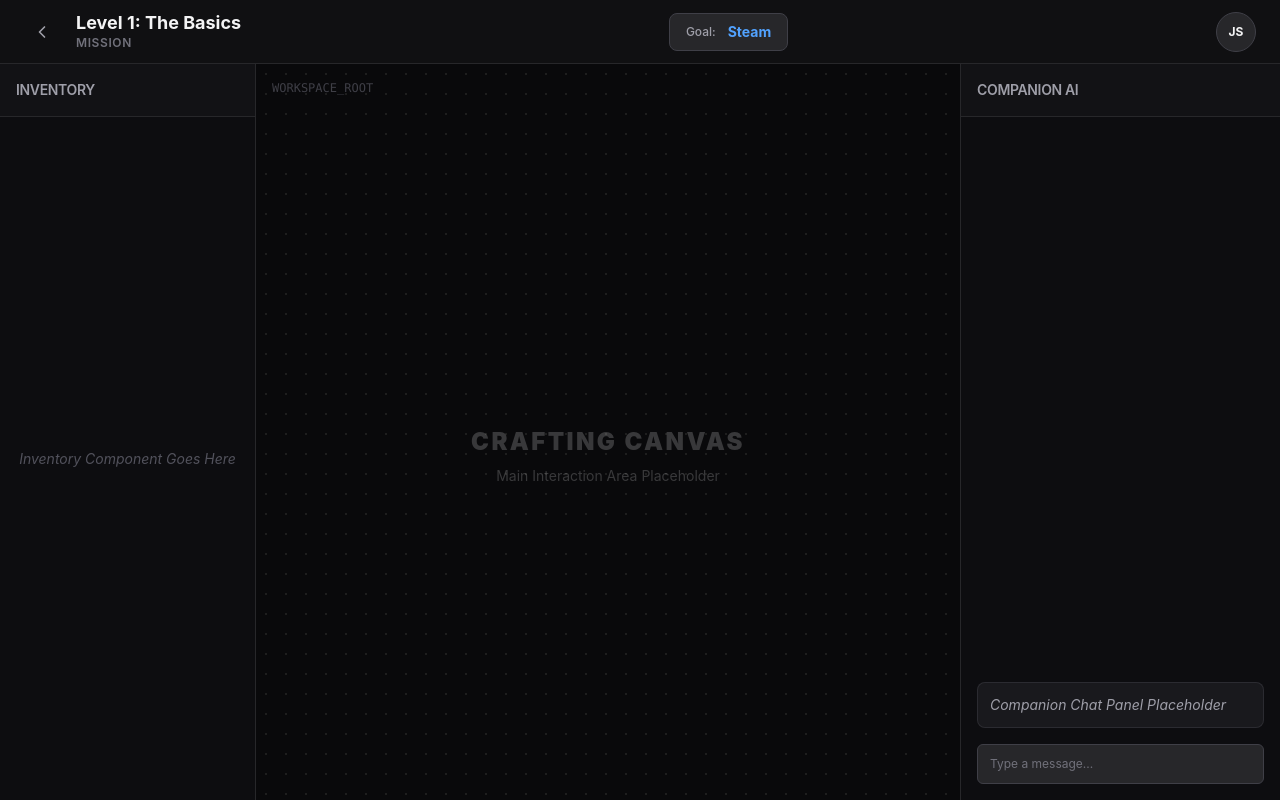
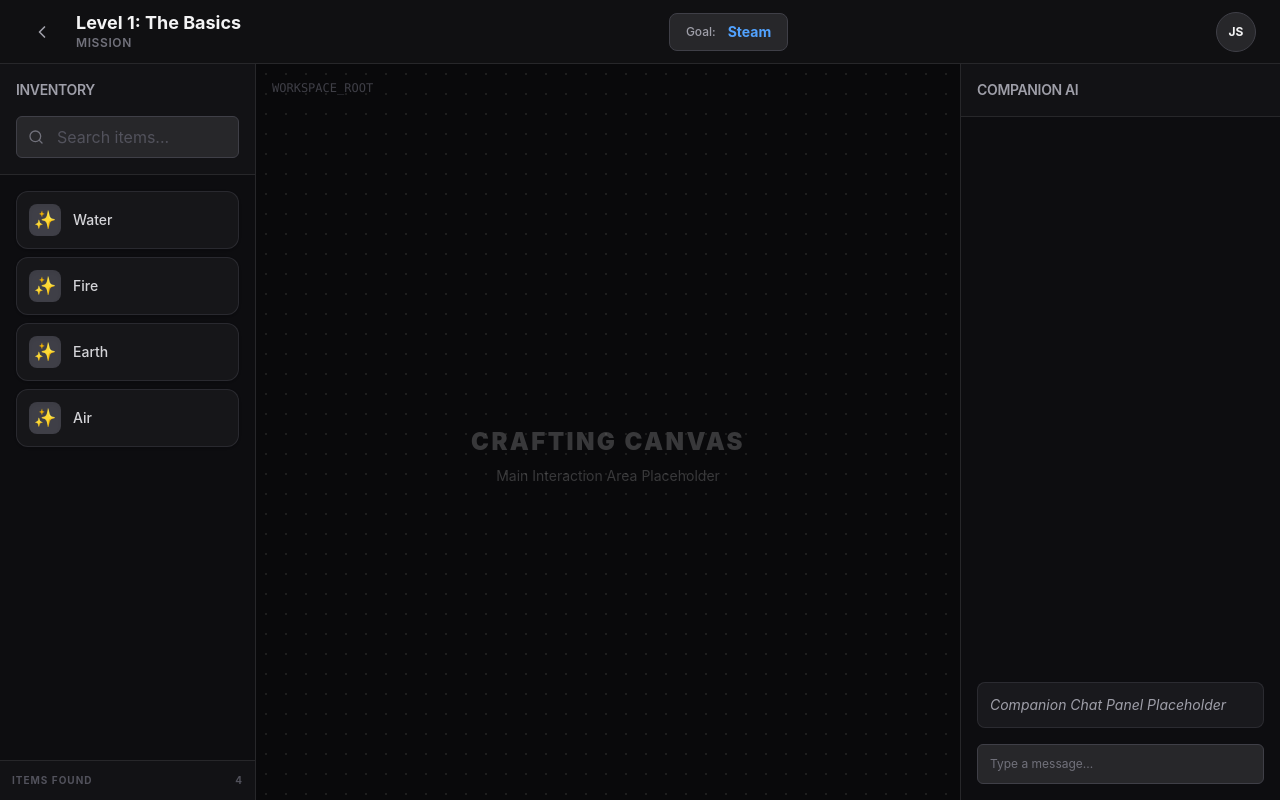
Before and after one commit to octavi26/MDS, a React (Vite) app in the folder src/frontend/: page /game/1 in a window 1280 px wide. Built offline with nearby package versions, Linux system fonts and the light colour scheme.

Commit message:
feat: implement inventory sidebar ui with search placeholder

```diff
--- a/src/frontend/src/features/game/GameScreen.tsx
+++ b/src/frontend/src/features/game/GameScreen.tsx
@@ -2,6 +2,7 @@ import React from 'react';
 import { useParams, useNavigate, Link } from 'react-router-dom';
 import { mockLevels } from '../../data/mockData';
 import { ChevronLeft } from 'lucide-react';
+import InventorySidebar from './InventorySidebar';
 
 const GameScreen: React.FC = () => {
   const { levelId } = useParams<{ levelId: string }>();
@@ -58,14 +59,7 @@ const GameScreen: React.FC = () => {
       {/* Main Content Area */}
       <main className="flex-1 flex overflow-hidden">
         {/* Inventory Sidebar */}
-        <aside className="w-64 border-r border-zinc-800 bg-zinc-900/30 flex flex-col">
-          <div className="p-4 border-b border-zinc-800 bg-zinc-900/50">
-            <h2 className="text-sm font-semibold text-zinc-400 uppercase tracking-tight">Inventory</h2>
-          </div>
-          <div className="flex-1 p-4 flex items-center justify-center text-center italic text-zinc-600 text-sm">
-            Inventory Component Goes Here
-          </div>
-        </aside>
+        <InventorySidebar items={level.startingItems} />
 
         {/* Crafting Canvas */}
         <section className="flex-1 relative bg-[radial-gradient(#1e1e1e_1px,transparent_1px)] [background-size:20px_20px] flex flex-col">
--- /dev/null
+++ b/src/frontend/src/features/game/InventorySidebar.tsx
@@ -0,0 +1,64 @@
+import React from 'react';
+import { Search } from 'lucide-react';
+
+interface InventorySidebarProps {
+  items: string[];
+}
+
+const InventorySidebar: React.FC<InventorySidebarProps> = ({ items }) => {
+  return (
+    <div className="w-64 border-r border-zinc-800 bg-zinc-900/30 flex flex-col h-full overflow-hidden">
+      {/* Sidebar Header */}
+      <div className="p-4 border-b border-zinc-800 bg-zinc-900/50">
+        <h2 className="text-sm font-semibold text-zinc-400 uppercase tracking-tight mb-4">Inventory</h2>
+
+        {/* Search Placeholder */}
+        <div className="relative group">
+          <Search
+            className="absolute left-3 top-1/2 -translate-y-1/2 text-zinc-500 group-focus-within:text-zinc-300 transition-colors"
+            size={16}
+          />
+          <input
+            type="text"
+            placeholder="Search items..."
+            className="w-full bg-zinc-800 border border-zinc-700 rounded-md py-2 pl-10 pr-4 text-sm text-zinc-200 placeholder:text-zinc-600 focus:outline-none focus:ring-1 focus:ring-blue-500/50 focus:border-blue-500/50 transition-all"
+          />
+        </div>
+      </div>
+
+      {/* Item List */}
+      <div className="flex-1 overflow-y-auto p-4 custom-scrollbar">
+        <div className="grid grid-cols-1 gap-2">
+          {items.length > 0 ? (
+            items.map((item, index) => (
+              <div
+                key={`${item}-${index}`}
+                className="group flex items-center p-3 bg-zinc-800/40 border border-zinc-700/50 rounded-xl hover:bg-zinc-800 hover:border-zinc-500 transition-all cursor-pointer shadow-sm active:scale-95"
+              >
+                <div className="w-8 h-8 rounded-lg bg-zinc-700 flex items-center justify-center text-lg mr-3 shadow-inner group-hover:bg-zinc-600 transition-colors">
+                  {/* Item Icon Placeholder - could use emojis or small icons later */}
+                  ✨
+                </div>
+                <span className="text-sm font-medium text-zinc-300 group-hover:text-zinc-100 transition-colors">
+                  {item}
+                </span>
+              </div>
+            ))
+          ) : (
+            <div className="flex flex-col items-center justify-center h-full opacity-30 text-center py-12">
+              <p className="text-sm italic">No items discovered yet</p>
+            </div>
+          )}
+        </div>
+      </div>
+
+      {/* Footer Info */}
+      <div className="p-3 bg-zinc-900/50 border-t border-zinc-800 text-[10px] text-zinc-600 flex justify-between uppercase tracking-widest font-bold">
+        <span>Items Found</span>
+        <span>{items.length}</span>
+      </div>
+    </div>
+  );
+};
+
+export default InventorySidebar;
```
